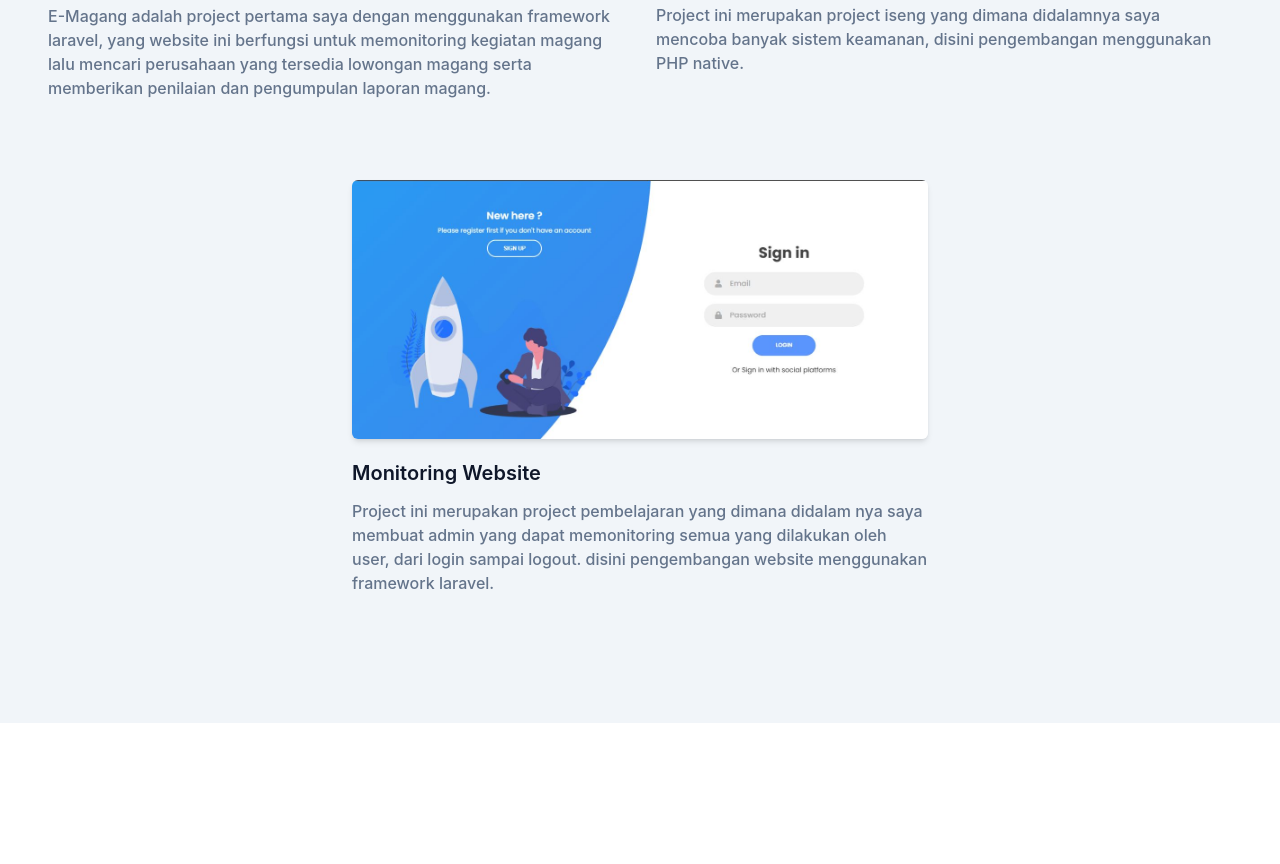
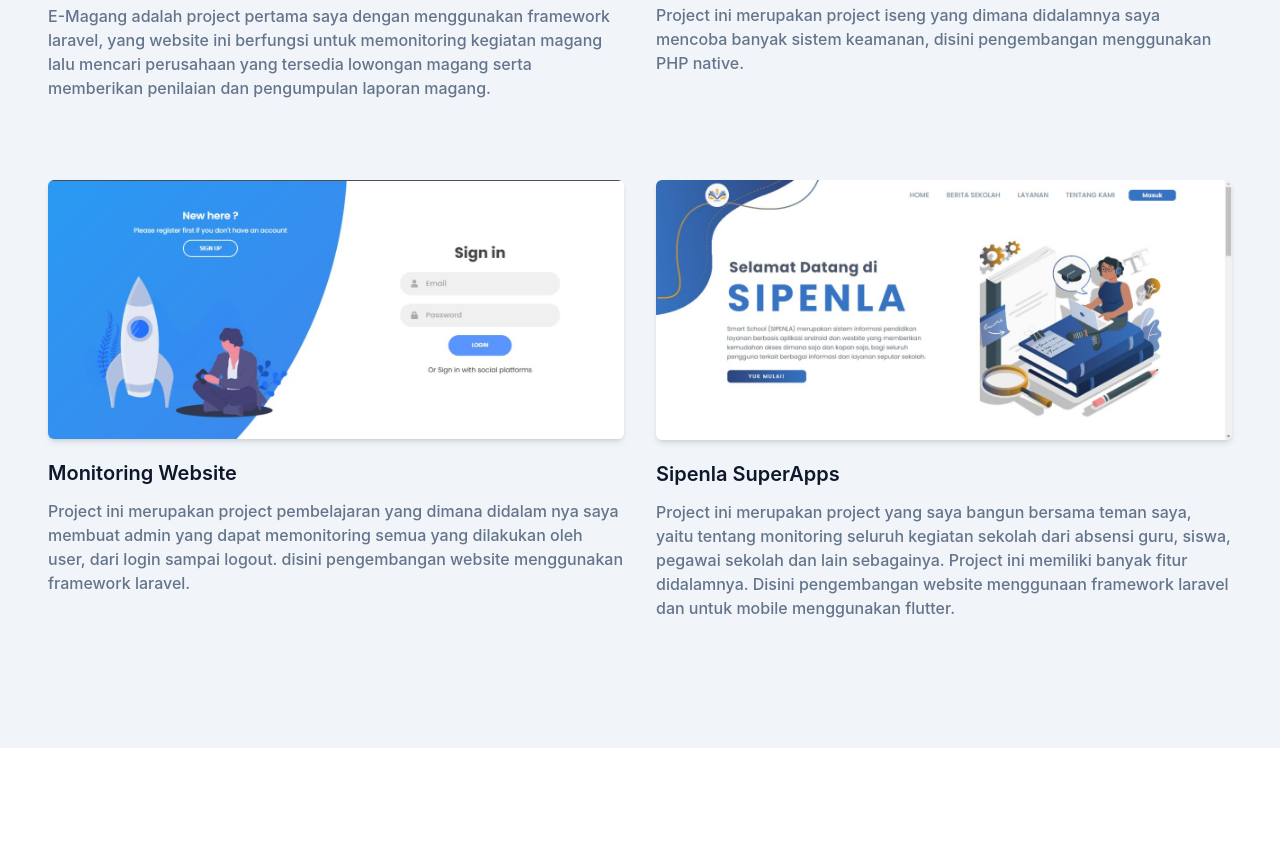
Before and after one commit to aziizpranaja/portfolio, a website: page index.html in a window 1280 px wide. Shown: the part 2427-3291 px from the top of the page. Drawn offline with Linux system fonts and the light colour scheme.

Commit message:
update portfolio

```diff
--- a/index.html
+++ b/index.html
@@ -195,6 +195,13 @@
                     <h3 class="font-semibold text-xl text-dark mt-5 mb-3 dark:text-white">Monitoring Website</h3>
                     <p class="font-medium text-base text-secondary">Project ini merupakan project pembelajaran yang dimana didalam nya saya membuat admin yang dapat memonitoring semua yang dilakukan oleh user, dari login sampai logout. disini pengembangan website menggunakan framework laravel.</p>
                 </div>
+                <div class="mb-12 p-4 md:w-1/2">
+                    <div class="rounded-md shadow-md overflow-hidden">
+                        <img src="dist/img/portfolio/6.jpg" alt="Antree Web" width="w-full">
+                    </div>
+                    <a href="https://sipenla.azurewebsites.net/" target="_blank"><h3 class="font-semibold text-xl text-dark mt-5 mb-3 dark:text-white">Sipenla SuperApps</h3></a>
+                    <p class="font-medium text-base text-secondary">Project ini merupakan project yang saya bangun bersama teman saya, yaitu tentang monitoring seluruh kegiatan sekolah dari absensi guru, siswa, pegawai sekolah dan lain sebagainya. Project ini memiliki banyak fitur didalamnya. Disini pengembangan website menggunaan framework laravel dan untuk mobile menggunakan flutter.</p>
+                </div>
             </div>
         </div>
     </section>
```
Also changed, not shown: dist/img/portfolio/6.jpg (added).
